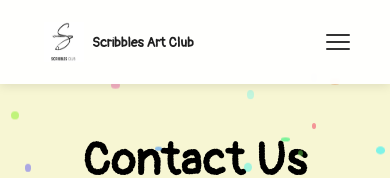
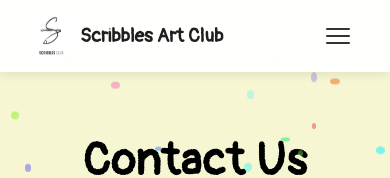
Before and after one commit to Ramya0888/scribbles-club-website, a React (Vite) app in the folder frontend/: page /contact in a window 390 px wide. Shown: the top 178 px of the page. Built offline with nearby package versions, Linux system fonts and the light colour scheme.

Commit message:
fix: remove stale back-button rule shrinking navbar on mobile

```diff
--- a/frontend/src/pages/Contact/Contact.css
+++ b/frontend/src/pages/Contact/Contact.css
@@ -204,12 +204,6 @@ padding: 96px 20px;
     font-size: 1.3rem;
     padding: 0;
   }
-
-  /* Back button */
-  .contact-page a {
-    font-size: 0.85rem !important;
-    padding: 6px 12px !important;
-  }
 }
 
 
```
